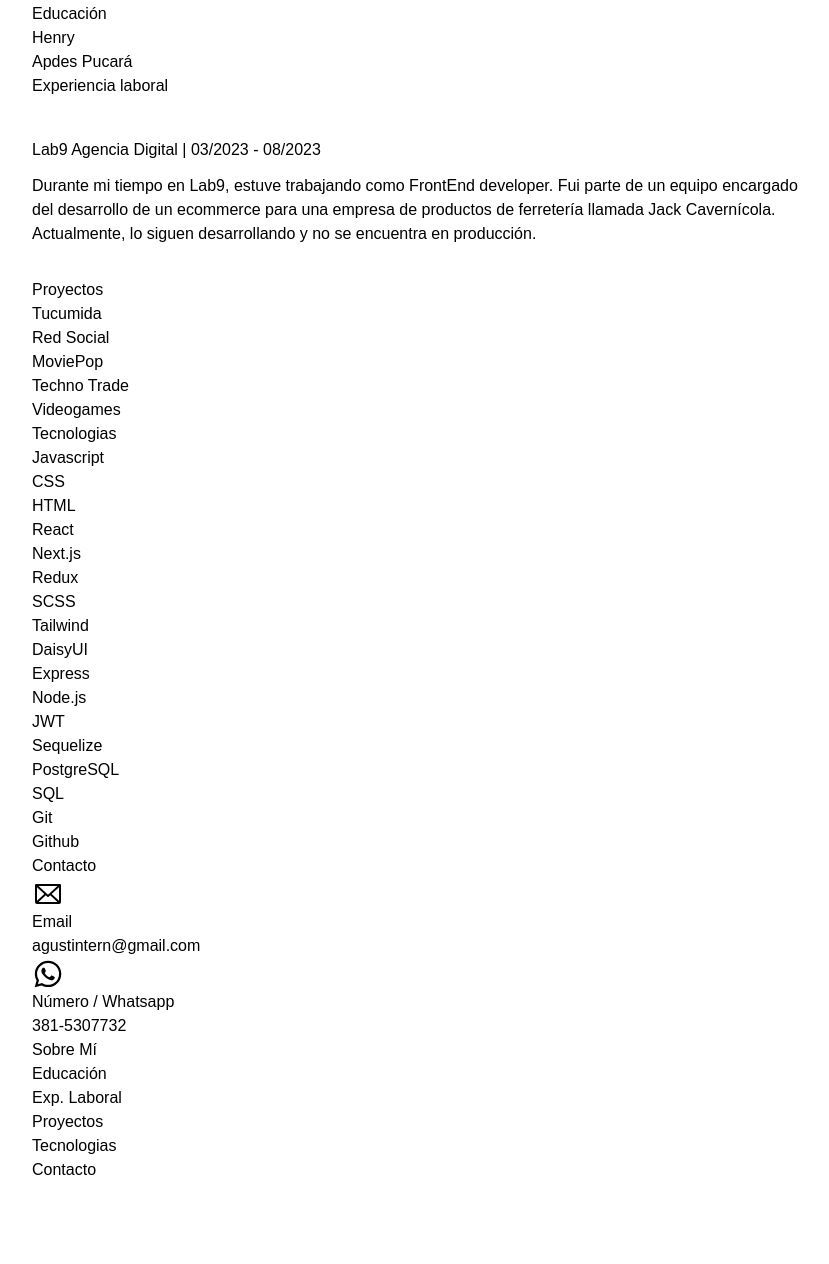
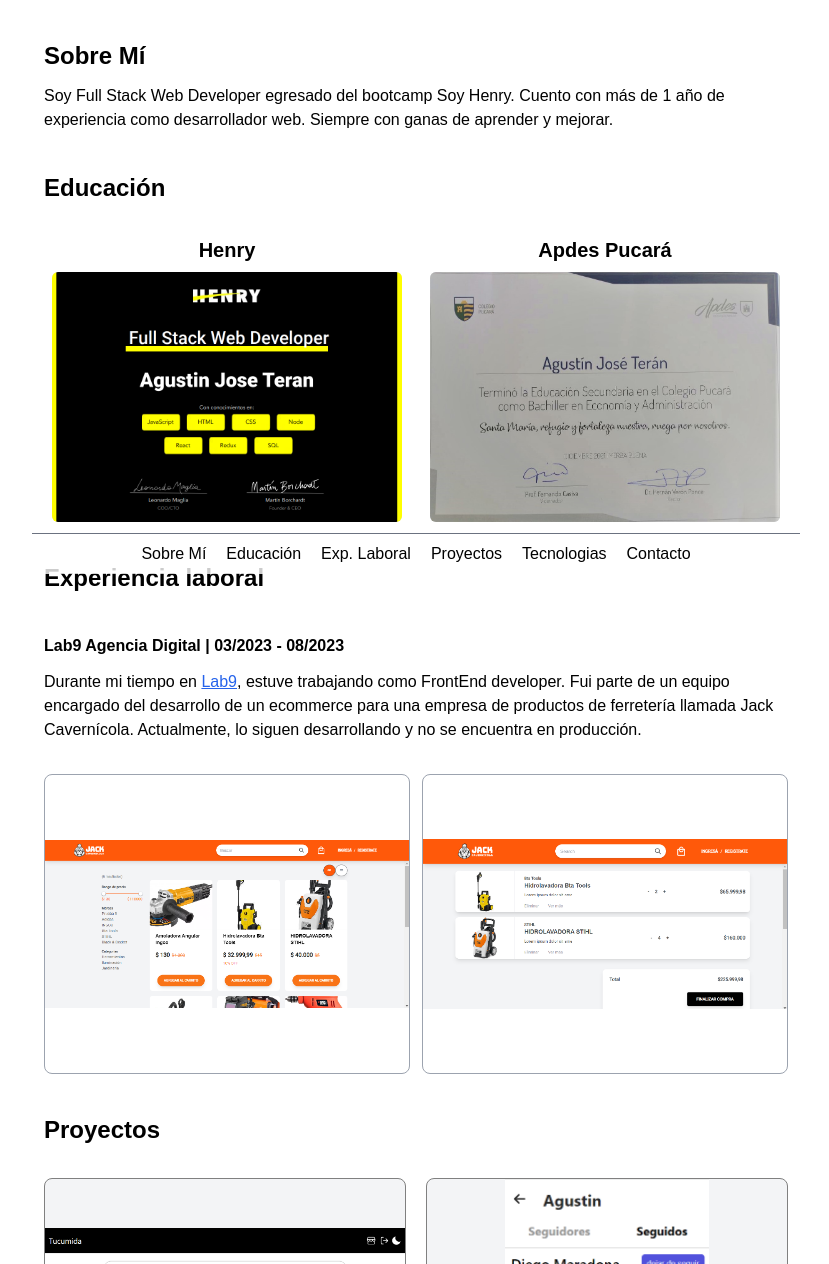
Before and after one commit to AgustinTeran/Portfolio, an Astro site: page / in a window 1280 px wide. Shown: the part 226-1490 px from the top of the page, without its empty margins (224-1053 px from the left). Before the commit the page ends 1408 px from the top, so only its background shows below. Built offline with nearby package versions, Linux system fonts and the light colour scheme; Astro itself is replaced by a stand-in of ours.

Commit message:
astro version finished

```diff
--- a/src/assets/styles/index.css
+++ b/src/assets/styles/index.css
@@ -1,3 +1,7 @@
 body{
   font-family: Arial, Helvetica, sans-serif;
 }
+
+html{
+  scroll-behavior: smooth;
+}
--- a/src/components/customs/about.astro
+++ b/src/components/customs/about.astro
@@ -1,21 +1,25 @@
 ---
 import Github from "../../assets/icons/DeviconGithub.astro";
 import Linkedin from "../../assets/icons/BiLinkedin.astro";
+import CV from "../../assets/files/AgustinTeran-Javascript.pdf";
 ---
 
 <div class="flex flex-col items-center justify-center" id="about">
-  <h1 class="text-3xl font-bold">Agustín José Terán</h1>
-  <h2>Full Stack Developer</h2>
-  {/* https://github.com/AgustinTeran */}
-  <div class="redes-cv">
-      <a href="https://www.linkedin.com/in/agust%C3%ADn-jos%C3%A9-ter%C3%A1n-41aa64244/" target={"_blank"}><Linkedin class="h-12 w-12"/></a>
-      <!-- <a href={CV} download>Descargar CV</a> -->
-      <a href="https://github.com/AgustinTeran" target={"_blank"}><Github class="h-12 w-12"/></a>
+  <h1 class="text-4xl font-bold mt-14">Agustín José Terán</h1>
+  <h2 class="font-light mt-2">Full Stack Developer</h2>
+  <div class="flex gap-5 items-center mt-10">
+      <a class="hover:opacity-50" href="https://www.linkedin.com/in/agust%C3%ADn-jos%C3%A9-ter%C3%A1n-41aa64244/" target={"_blank"}>
+        <Linkedin class="h-7 w-7"/>
+      </a>
+      <a class="py-1 px-2 border-[1.8px] text-2xl text-black border-black rounded-lg hover:opacity-50" href={CV} download>Descargar CV</a>
+      <a class="hover:opacity-50" href="https://github.com/AgustinTeran" target={"_blank"}>
+        <Github class="h-7 w-7"/>
+      </a>
   </div>
-  <div class="section sobreMi">
-      <h3>Sobre Mí</h3>
+  <div>
+      <h3 class="text-2xl font-bold mt-14 mb-3">Sobre Mí</h3>
       <p>
-      Soy Full Stack Web Developer egresado del bootcamp Soy Henry. Cuento con 1 año de experiencia como desarrollador web. Siempre con ganas de aprender y mejorar.
+      Soy Full Stack Web Developer egresado del bootcamp Soy Henry. Cuento con más de 1 año de experiencia como desarrollador web. Siempre con ganas de aprender y mejorar.
 
       </p>
   </div>
--- a/src/components/customs/contact.astro
+++ b/src/components/customs/contact.astro
@@ -3,21 +3,18 @@ import WhatsApp from "../../assets/icons/IcBaselineWhatsapp.astro"
 import Email from "../../assets/icons/PhEnvelope.astro"
 ---
 
-<div class="contactContainer section" id="contact">
-  <h3>Contacto</h3>
-  <div class="contact">
-      <div>
-          <!-- <TfiEmail class="mail"/> -->
-           <!-- <i class="devicon-gmail-plain text-3xl"></i> -->
-            <Email class="w-8 h-8"/>
+<div class="mt-14 flex flex-col items-center mb-28 sm:mb-14" id="contact">
+  <h3 class="text-2xl font-bold">Contacto</h3>
+  <div class="flex gap-5 flex-wrap mt-8 justify-evenly w-full">
+      <div class="flex flex-col gap-2 items-center justify-center font-bold">
+          <Email class="w-9 h-9"/>
           <h4>Email</h4>
-          <h5>agustintern@gmail.com</h5>
+          <h5 class="border-t border-gray-400 py-3 w-full text-center">agustintern@gmail.com</h5>
       </div>
-      <div>
-          <WhatsApp class="w-8 h-8"/>
-
+      <div class="flex flex-col gap-2 items-center justify-center font-bold">
+          <WhatsApp class="w-9 h-9"/>
           <h4>Número / Whatsapp</h4>
-          <h5>381-5307732</h5>
+          <h5 class="border-t border-gray-400 py-3 w-full text-center">381-5307732</h5>
       </div>
   </div>
 </div>
--- a/src/components/customs/education.astro
+++ b/src/components/customs/education.astro
@@ -1,13 +1,18 @@
-<div class="educationContainer section" id="education">
-  <h3>Educación</h3>
-  <div class="education">
-      <div>
+---
+import titleHenry from "../../assets/images/titleHenry.png";
+import titleHPucara from "../../assets/images/tituloPucara.jpg";
+---
+
+<div class="mt-10" id="education">
+  <h3 class="text-2xl font-bold">Educación</h3>
+  <div class="flex gap-3 flex-wrap mt-8">
+      <div class="flex-1 flex flex-col items-center text-xl font-bold gap-2">
           <h4>Henry</h4>
-          <!-- <img src={titleHenry} alt="titulo de henry" /> -->
+          <img class="bg-gray-200 rounded-md object-cover h-[250px] min-w-[300px] max-w-[350px] w-[98%] mx-auto" src={titleHenry.src} alt="titulo de henry" />
       </div>
-      <div>
+      <div class="flex-1 flex flex-col items-center text-xl font-bold gap-2">
           <h4>Apdes Pucará</h4>
-          <!-- <img src={titleHPucara} alt="titulo pucara" /> -->
+          <img class="bg-gray-200 rounded-md object-cover h-[250px] min-w-[300px] max-w-[350px] w-[98%] mx-auto" src={titleHPucara.src} alt="titulo pucara" />
       </div>
   </div>
 </div>
--- a/src/components/customs/proyects.astro
+++ b/src/components/customs/proyects.astro
@@ -1,52 +1,52 @@
 ---
-// import moviePop from "../assets/moviePop.png";
-// import technoTrade from "../assets/technoTrade.png";
-// import videoGames from "../assets/videoGames.png";
-// import instajram from "../assets/instajram.png";
-// import tucumida from "../assets/tucumida.png";
+import moviePop from "../../assets/images/moviePop.png";
+import technoTrade from "../../assets/images/technoTrade.png";
+import videoGames from "../../assets/images/videoGames.png";
+import instajram from "../../assets/images/instajram.png";
+import tucumida from "../../assets/images/tucumida.png";
 
 var arrayProyectos = [
     {
         name: "Tucumida",
-        // img: tucumida,
+        img: tucumida,
         link: "https://tucumida.com.ar/"
     },
     {
         name: "Red Social",
-        // img: instajram,
+        img: instajram,
         link: "https://instajram.vercel.app/"
     },
     {
         name: "MoviePop",
-        // img: moviePop,
+        img: moviePop,
         link: "https://moviepop-three.vercel.app/"
     },
     {
         name: "Techno Trade",
-        // img: technoTrade,
+        img: technoTrade,
         link: "https://front-wheat-gamma.vercel.app/"
     },
     {
         name: "Videogames",
-        // img: videoGames,
+        img: videoGames,
         link: "https://pi-videogames-lake.vercel.app/"
     }
 ]
 ---
 
-<div class="section proyectsContainer" id="proyects">
-  <h3>Proyectos</h3>
-  <div class="proyects">
+<div class="mt-10" id="proyects">
+  <h3 class="text-2xl font-bold">Proyectos</h3>
+  <div class="mt-8 flex flex-wrap gap-5 items-start">
       {
           arrayProyectos.map((e,i) => {
               return (
-                  <div>
-                      {/* <a href={e.link} target="_blank"><img src={e.img} alt={e.name} /></a> */}
-                      <h4>{e.name}</h4>
+                  <div class="gap-2 flex flex-col items-center flex-1 min-w-[300px]  hover:opacity-50">
+                      <a class="w-full bg-gray-100 rounded-[8px]" style={{border:"solid 1px gray"}} href={e.link} target="_blank"><img  class="h-[300px] object-scale-down mx-auto" src={e.img.src} alt={e.name} /></a>
+                      <h4 class="text-lg font-bold">{e.name}</h4>
                   </div>
               )
           })
       }
-      <div></div>
+      <div class="flex-1 min-w-[300px]"></div>
   </div>
 </div>
--- a/src/components/customs/technologies.astro
+++ b/src/components/customs/technologies.astro
@@ -5,6 +5,7 @@ var arrayTecnologias = [
     "HTML",
     "React",
     "Next.js",
+    "Astro",
     "Redux",
     "SCSS",
     "Tailwind",
@@ -21,9 +22,9 @@ var arrayTecnologias = [
 ---
 
 
-<div class="section technologiesContainer" id="technologies">
-  <h3>Tecnologias</h3>
-  <ul>
+<div class="mt-10" id="technologies">
+  <h3 class="text-2xl font-bold">Tecnologías</h3>
+  <ul class="mt-8 list-inside list-disc ">
       {
           arrayTecnologias.map((e,i) => <li>{e}</li>)
       }
--- a/src/components/customs/workingExperience.astro
+++ b/src/components/customs/workingExperience.astro
@@ -1,11 +1,16 @@
-<div class="section" id="experienciaLaboral">
-  <h3>Experiencia laboral</h3>
+---
+import jackCavernicola from "../../assets/images/jackCavernicola.png";
+import jackCavernicola2 from "../../assets/images/jackCavernicola2.png";
+---
+
+<div class="mt-10" id="workingExperience">
+  <h3 class="text-2xl font-bold">Experiencia laboral</h3>
   <div>
-    <h4 class="mb-3 mt-10">Lab9 Agencia Digital | 03/2023 - 08/2023</h4>
-    <p>Durante mi tiempo en <a href="https://lab9.co/es/" target="_blank">Lab9</a>, estuve trabajando como FrontEnd developer. Fui parte de un equipo encargado del desarrollo de un ecommerce para una empresa de productos de ferretería llamada Jack Cavernícola. Actualmente, lo siguen desarrollando y no se encuentra en producción.</p>
+    <h4 class="mb-3 mt-10 font-bold">Lab9 Agencia Digital | 03/2023 - 08/2023</h4>
+    <p>Durante mi tiempo en <a class="text-blue-600 underline hover:text-orange-500" href="https://lab9.co/es/" target="_blank">Lab9</a>, estuve trabajando como FrontEnd developer. Fui parte de un equipo encargado del desarrollo de un ecommerce para una empresa de productos de ferretería llamada Jack Cavernícola. Actualmente, lo siguen desarrollando y no se encuentra en producción.</p>
     <div class="flex gap-3 w-full flex-wrap mt-8">
-      <!-- <img style={{border:"solid 1px gray"}} src={jackCavernicola2} alt="captura de pantalla del eccomerce" class="h-[300px] object-scale-down rounded-[8px] min-w-[300px] flex-1 bg-gray-[rgb(248, 248, 248)]"/>
-      <img style={{border:"solid 1px gray"}} src={jackCavernicola} alt="captura de pantalla del eccomerce" class="h-[300px] object-scale-down rounded-[8px] min-w-[300px] flex-1 bg-gray-[rgb(248, 248, 248)]"/> -->
+      <img src={jackCavernicola2.src} alt="captura de pantalla del eccomerce" class="h-[300px] border border-gray-400 object-scale-down rounded-[8px] min-w-[300px] flex-1 bg-gray-[rgb(248, 248, 248)]"/>
+      <img src={jackCavernicola.src} alt="captura de pantalla del eccomerce" class="h-[300px] border border-gray-400 object-scale-down rounded-[8px] min-w-[300px] flex-1 bg-gray-[rgb(248, 248, 248)]"/>
     </div>
   </div>
 </div>
--- a/src/components/layout/nav.astro
+++ b/src/components/layout/nav.astro
@@ -1,10 +1,10 @@
-<div class="navContainer">
-  <ul>
-      <li><a href="#about">Sobre Mí</a></li>
-      <li><a href="#education">Educación</a></li>
-      <li><a href="#experienciaLaboral">Exp. Laboral</a></li>
-      <li><a href="#proyects">Proyectos</a></li>
-      <li><a href="#technologies">Tecnologias</a></li>
-      <li><a href="#contact">Contacto</a></li>
+<div class="max-w-3xl right-0 mx-auto fixed bg-[#fffc] w-full left-0 border-t border-gray-500 py-2 px-3 bottom-0 z-50">
+  <ul class="flex flex-wrap gap-5 text-bold justify-center">
+      <li class="hover:text-orange-500"><a href="#about">Sobre Mí</a></li>
+      <li class="hover:text-orange-500"><a href="#education">Educación</a></li>
+      <li class="hover:text-orange-500"><a href="#workingExperience">Exp. Laboral</a></li>
+      <li class="hover:text-orange-500"><a href="#proyects">Proyectos</a></li>
+      <li class="hover:text-orange-500"><a href="#technologies">Tecnologias</a></li>
+      <li class="hover:text-orange-500"><a href="#contact">Contacto</a></li>
   </ul>
 </div>
--- a/src/pages/index.astro
+++ b/src/pages/index.astro
@@ -7,24 +7,41 @@ import Technologies from "../components/customs/technologies.astro";
 import Contact from "../components/customs/contact.astro";
 import Nav from "../components/layout/nav.astro";
 import "../assets/styles/index.css";
+import Logo from "../assets/images/logo.jpg";
 
 ---
 
 <html lang="en">
 	<head>
 		<meta charset="utf-8" />
-		<link rel="icon" type="image/svg+xml" href="/favicon.svg" />
-		<meta name="viewport" content="width=device-width" />
-		<meta name="generator" content={Astro.generator} />
-		<title>Astro</title>
+    <meta name="viewport" content="width=device-width, initial-scale=1" />
+    <link rel="icon" href={Logo.src} />
+    <title>Agustín José Terán</title>
+    <meta
+      name="keywords"
+      content="Full Stack, Full Stack Developer, Agustin Teran, Agustín Terán, Agustin Jose Teran, Full Stack Web Developer, Portfolio, JavaScript, Css, Html, React, Redux, Sass, Node, Express, Sequelize, Postgres, PostgreSQL, Git, Github"
+    />
+    <meta
+      name="description"
+      content="Portfolio de Agustín José Terán, Full Stack Web Developer con conocimiento en JavaScript, React, Redux, Node, Express, etc."
+    />
+    <meta
+      name="robots"
+      content="Index"
+    />
+    <meta http-equiv="X-UA-Compatible" content="ie=edge">
+    <meta name="apple-mobile-web-app-capable" content="yes">
+    <meta http-equiv="X-UA-Compatible" content="IE=7">
+    <meta name="robots"  content="index,follow"  />
 	</head>
-	<body class="max-w-3xl mx-auto">
+	<body class="max-w-3xl mx-auto relative px-3">
+		<Nav />
+
 		<About />
 		<Education />
 		<WorkingExperience />
 		<Proyects />
 		<Technologies />
 		<Contact />
-		<Nav />
 	</body>
 </html>
```
Also changed, not shown: src/assets/images/instajram.png (added), src/assets/images/jackCavernicola.png (added), src/assets/images/jackCavernicola2.png (added), src/assets/images/logo.jpg (added), src/assets/images/moviePop.png (added), src/assets/images/technoTrade.png (added), src/assets/images/titleHenry.png (added), src/assets/images/tituloPucara.jpg (added), src/assets/images/tucumida.png (added), 2 other files.
